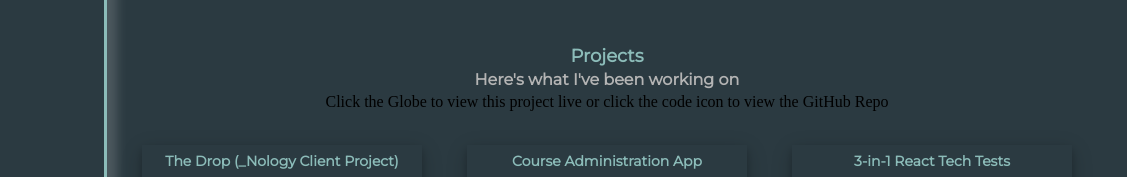
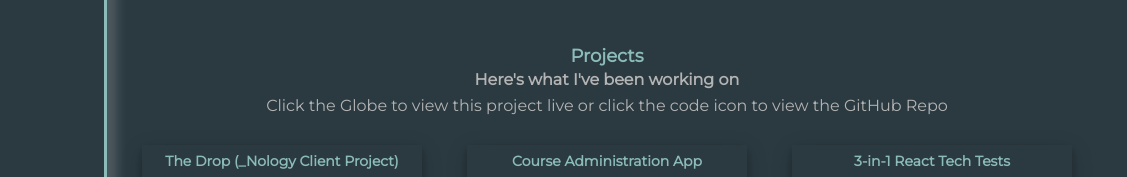
Before and after one commit to SunnyAjimalJS/my-portfolio, a website: page index.html in a window 1280 px wide. Shown: the part 565-742 px from the top of the page, 153-1280 px from the left. Drawn offline with nearby package versions, Linux system fonts and the light colour scheme.

Commit message:
Updated Projects

```diff
--- a/index.html
+++ b/index.html
@@ -97,7 +97,7 @@
       <div class="projectText">
         <h1 class="title">Projects</h1>
         <h4 class="bodyText">Here's what I've been working on </h4>
-        <p>Click the Globe to view this project live or click the code icon to view the GitHub Repo</p>
+        <p class="bodyText">Click the Globe to view this project live or click the code icon to view the GitHub Repo</p>
       </div>
 
       <section class="projectList">
```
